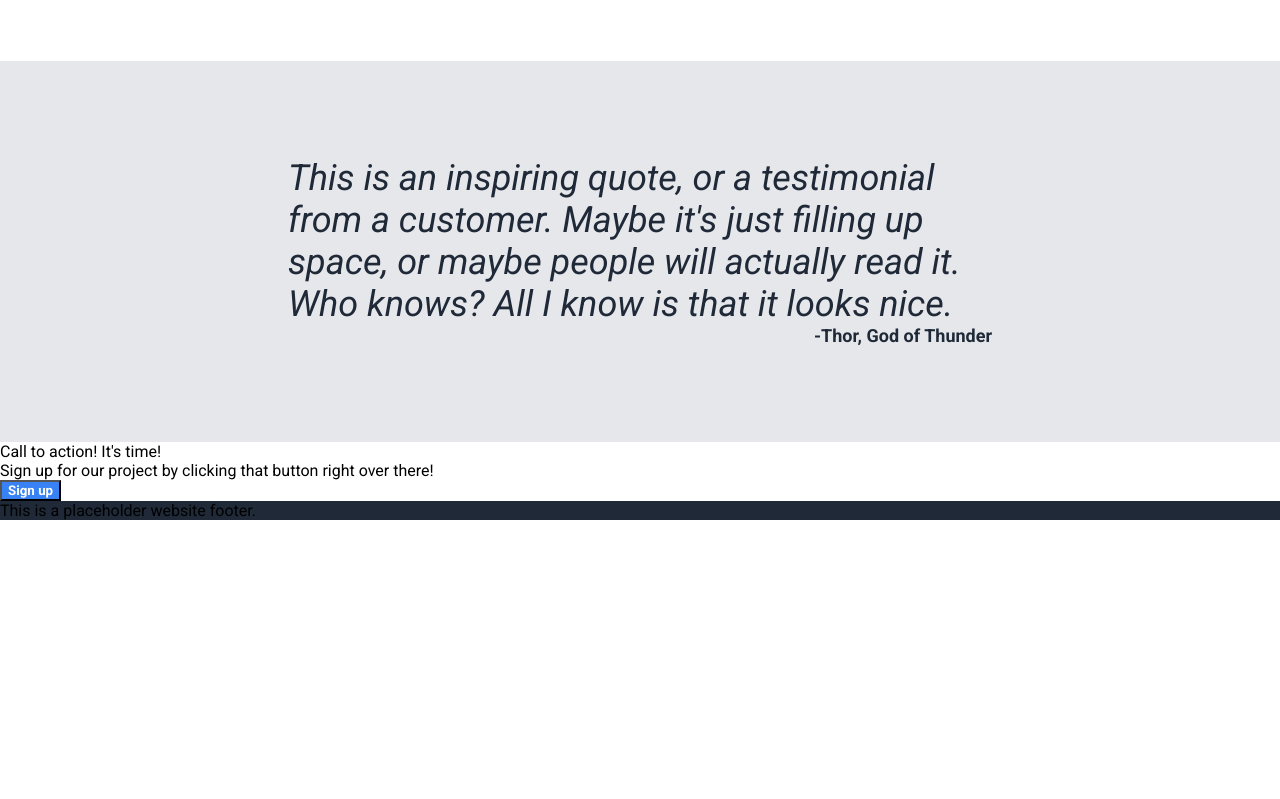
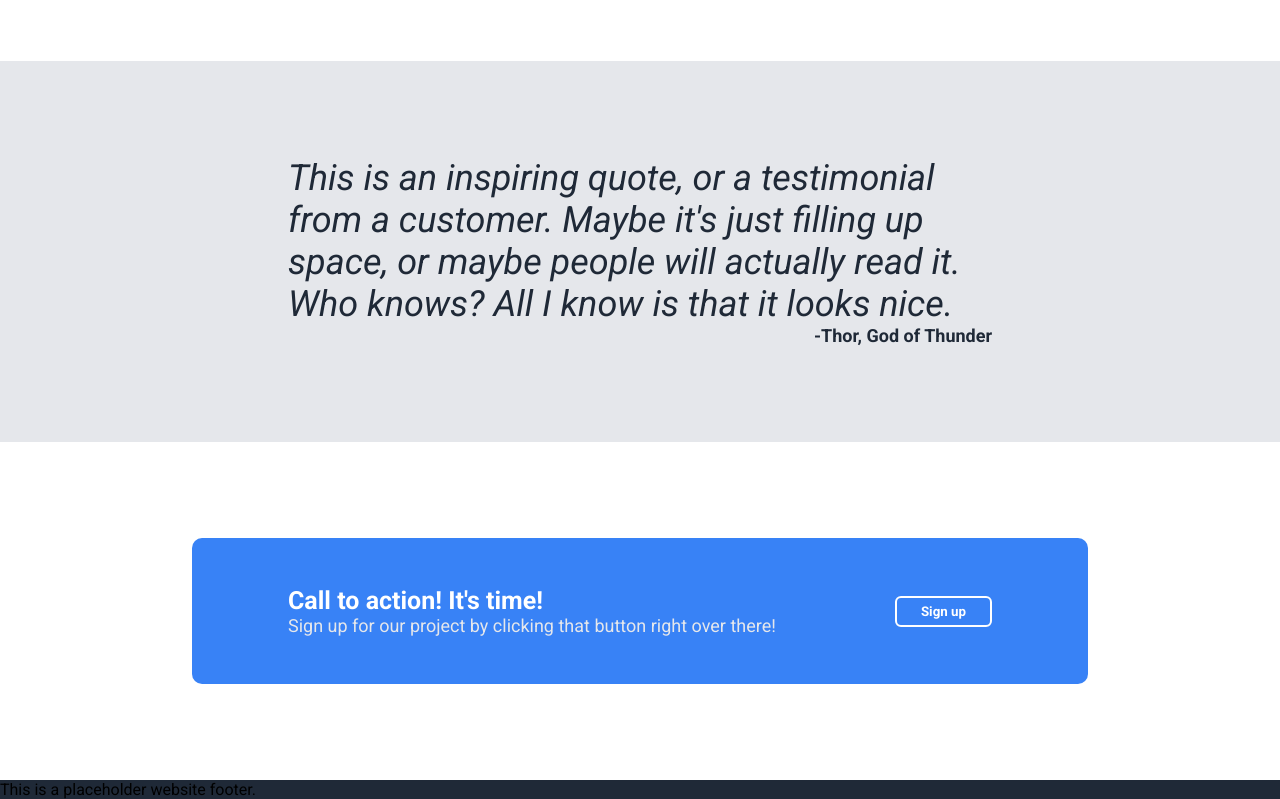
Before and after one commit to sweetzachary/landing-page, a plain HTML site: page index.html in a window 1280 px wide. Shown: the part 922-1721 px from the top of the page. Before the commit the page ends 1442 px from the top, so only its background shows below. Drawn offline with Linux system fonts and the light colour scheme.

Commit message:
Add call to action section layout

```diff
--- a/index.html
+++ b/index.html
@@ -63,9 +63,11 @@
     </div>
 
     <div class="action">
-        <div>
+        <div class=call>
+            <div class=messages>
             <div class=message>Call to action! It's time!</div>
             <div class=submessage>Sign up for our project by clicking that button right over there!</div>
+            </div>
             <button>Sign up</button>
         </div>
     </div>
--- a/style.css
+++ b/style.css
@@ -17,7 +17,7 @@ a {
     text-decoration: none;
 }
 
-.hero p, li, a {
+.hero p, li, a, .submessage {
     font-size: 18px;
     color: #e5e7eb
 }
@@ -164,3 +164,34 @@ q {
     font-size: 18px;
     font-style: normal;
 }
+
+/*call to action section*/
+
+.action {
+    padding: 1in 2in;
+}
+
+.call {
+    background-color: #3882f6;
+    border-radius:10px;
+    padding: 0.5in 1in;
+
+    display:flex;
+    flex-direction:row;
+    align-items: center;
+    justify-content: space-between;
+
+}
+.call button {
+    align-self:center;
+    border-style: solid;
+    border-color:white;
+    padding: 6px 24px;
+    border-radius:6px
+}
+
+.call .message {
+    font-size: 25px;
+    font-weight: bold;
+    color: white;
+}
```
